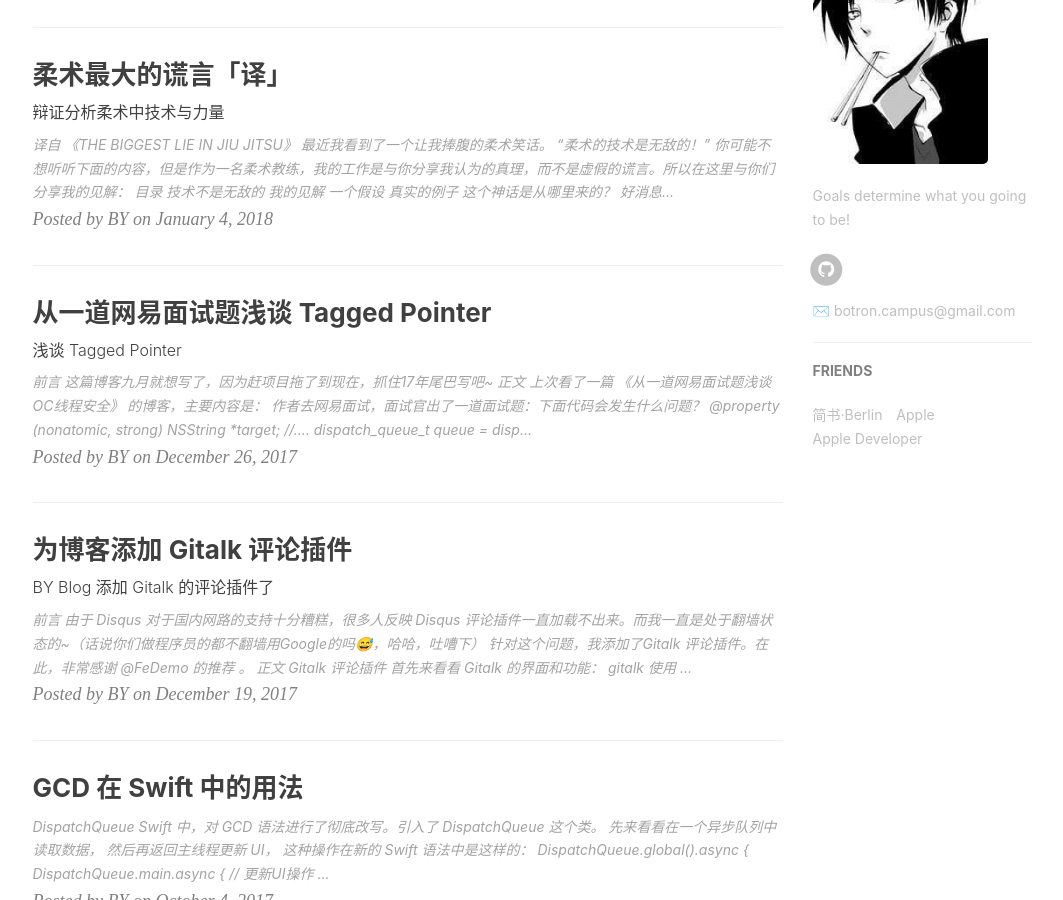
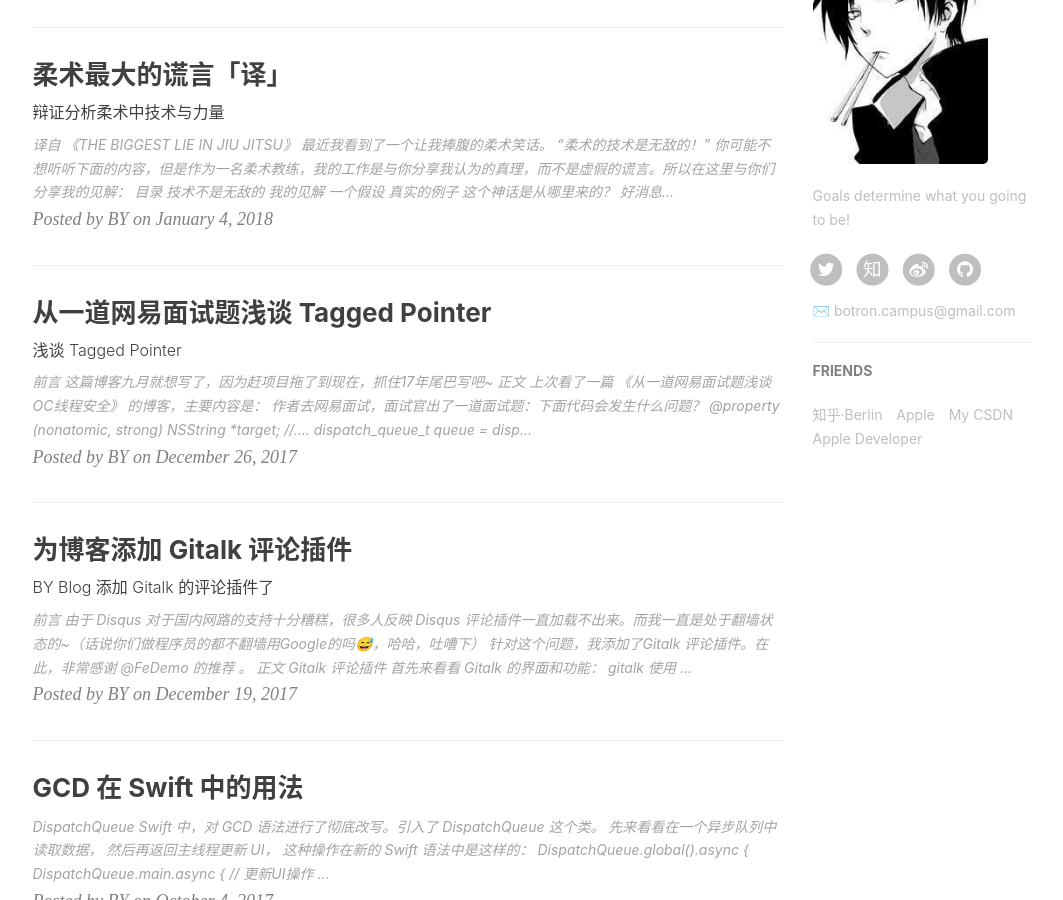
Before and after one commit to berlinsilkroad/berlinsilkrosd.github.io, a Jekyll site: the page built from index.html, in a window 1280 px wide and 900 px high, scrolled down 861 px. Shown: the whole window, without its empty margins (135-1198 px from the left). Built offline with Jekyll 4.4.1, drawn with Linux system fonts in a browser that asks for light colours; nearby versions of some CDN libraries; the list of posts is cut into pages by our own code; comment, search, counter and statistics services are not loaded; part of the change alters nothing that is shown.

Commit message:
Add files via upload

```diff
--- a/_config.yml
+++ b/_config.yml
@@ -18,12 +18,12 @@ sidebar-avatar: /img/about-Berlin-gentle.jpg      # use absolute URL, seeing it'
 
 # SNS settings
 RSS: false
-# weibo_username:     berlinsilkroad
-#zhihu_username:     berlinsilkroad
+weibo_username:     berlinsilkroad
+zhihu_username:     berlinsilkroad
 github_username:    berlinsilkroad
 #facebook_username:  baiying.qiu.7
 #jianshu_username:   e71990ada2fd
-#twitter_username:   berlinsilkroad
+twitter_username:   berlinsilkroad
 
 
 
@@ -62,8 +62,8 @@ kramdown:
 # Gitalk
 gitalk:
   enable: true    #是否开启Gitalk评论
-  clientID: f2c84e7629bb1446c1a4                            #生成的clientID
-  clientSecret: ca6d6139d1e1b8c43f8b2e19492ddcac8b322d0d    #生成的clientSecret
+  clientID: df6d2b1e80c6a512752e                           #生成的clientID
+  clientSecret: 507e7c4bb95c8d10585b1dd185a90b7f1a708159    #生成的clientSecret
   repo: berlinsilkroad.github.io    #仓库名称
   owner: berlinsilkroad    #github用户名
   admin: berlinsilkroad
@@ -77,10 +77,8 @@ gitalk:
 #ba_track_id: b50bf2b12b5338a1845e33832976fd68
 
 # Google Analytics
-ga_track_id: 'UA-90855596-1'            # Format: UA-xxxxxx-xx
-ga_domain: berlinsilkroad.top               # 默认的是 auto, 这里我是自定义了的域名，你如果没有自己的域名，需要改成auto
-
-
+ga_track_id: 'UA-155559796-1'            # Format: UA-xxxxxx-xx
+ga_domain: boton.club               # 默认的是 auto, 这里我是自定义了的域名，你如果没有自己的域名，需要改成auto
 
 
 
@@ -99,15 +97,16 @@ service-worker: true
 # Friends
 friends: [
     {
-        title: "简书·Berlin",
-        href: "http://www.jianshu.com/u/e71990ada2fd"
+        title: "知乎·Berlin",
+        href: "https://www.zhihu.com/people/nan-guo-de-yu-47/activities"
     },{
         title: "Apple",
         href: "https://apple.com"
+    },{
+        title: "My CSDN",
+        href: "https://blog.csdn.net/BC_COM"
     },{
         title: "Apple Developer",
         href: "https://developer.apple.com/"
     }
 ]
-
-theme: jekyll-theme-merlot
```
